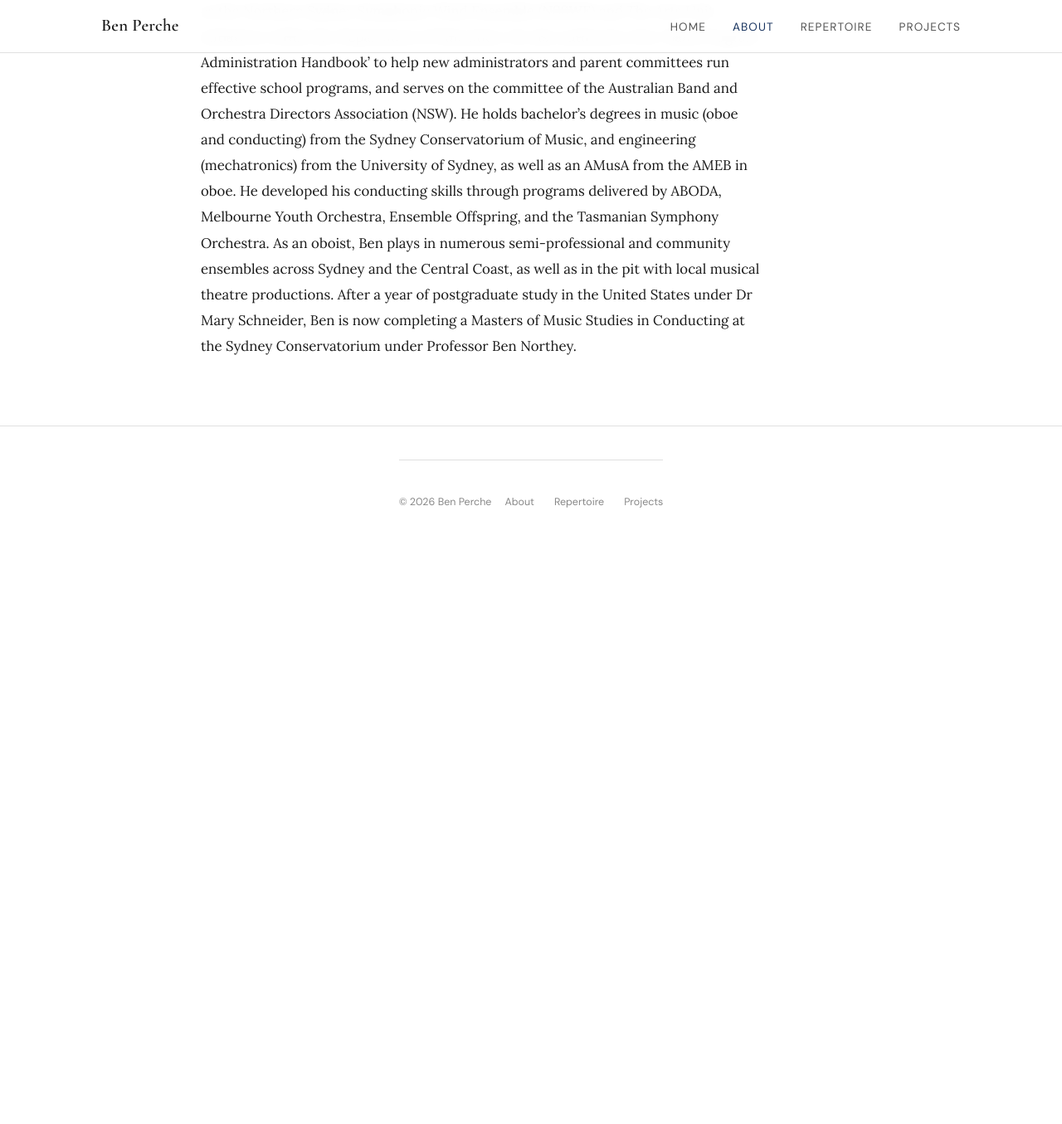
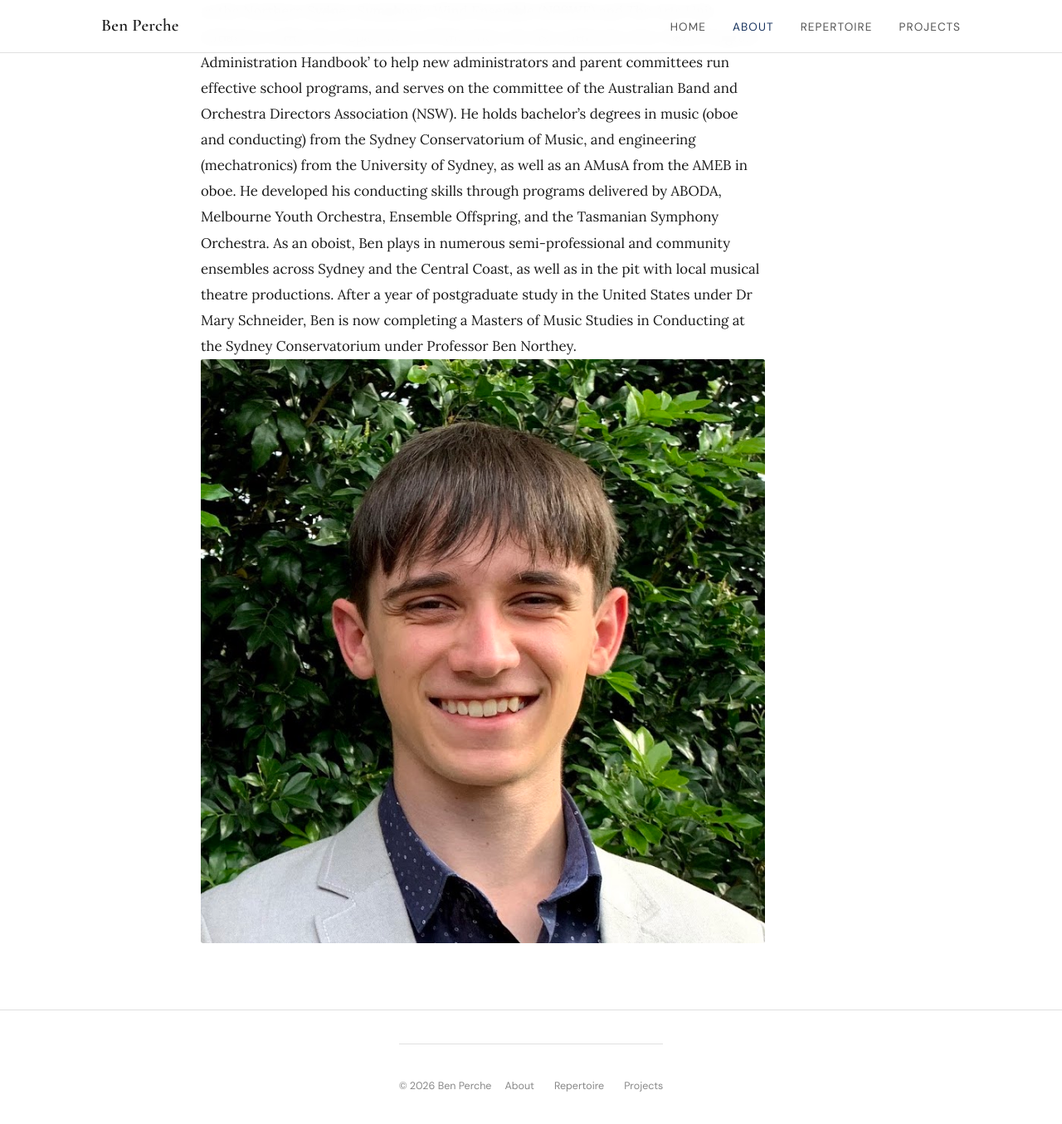
Before and after one commit to benperche/about, a Jekyll site: the page built from about.md, in a window 1280 px wide and 1400 px high, scrolled down 759 px. Shown: the top 1355 px of the window at 83% size. Built offline with Jekyll 4.4.1, drawn with Linux system fonts in a browser that asks for light colours; before the commit the page ends 1456 px from its top, so only the background shows below that.

Commit message:
Add image to bio page

```diff
--- a/about.md
+++ b/about.md
@@ -13,7 +13,6 @@ title: About
 <section>
   <div class="container">
     <div class="bio__body">
-      <p>
        Ben is a new generation conductor passionate about new music and music education.
 
        Ben has directed and organised ambitious performances, including György Ligeti’s *Kammerkonzert für 13 Instrumentalisten* at the Sydney Conservatorium, Steve Reich’s *Drumming* with students from Eastern Michigan University in Ypsilanti (Michigan) in 2025, and musicals such as Legally Blonde with Pennant Hills High School. As part of his work with NSSWE, Ben spearheaded an international Wind Ensemble Gala concert featuring the esteemed Tokyo Takanawandai Wind Orchestra at The Concourse in Chatswood. Ben is the Music Director and Conductor of *Musique Courante*, a new project ensemble dedicated to performing underplayed works from the 20th and 21st centuries.
@@ -22,7 +21,7 @@ title: About
 
        He holds bachelor’s degrees in music (oboe and conducting) from the Sydney Conservatorium of Music, and engineering (mechatronics) from the University of Sydney, as well as an AMusA from the AMEB in oboe. He developed his conducting skills through programs delivered by ABODA, Melbourne Youth Orchestra, Ensemble Offspring, and the Tasmanian Symphony Orchestra. As an oboist, Ben plays in numerous semi-professional and community ensembles across Sydney and the Central Coast, as well as in the pit with local musical theatre productions. After a year of postgraduate study in the United States under Dr Mary Schneider, Ben is now completing a Masters of Music Studies in Conducting at the Sydney Conservatorium under Professor Ben Northey.
 
-      </p>
+      <img src="{{ '/assets/images/BenHeadshot.jpg' | relative_url }}" alt="Ben Perche" class="about__headshot">
       <!-- <p>
         Placeholder: [Training, formative experiences, ensembles you've worked with, etc.]
       </p>
--- a/assets/css/main.scss
+++ b/assets/css/main.scss
@@ -549,6 +549,31 @@ section + section { border-top: 1px solid var(--rule); }
   }
 }
 
+/* ─── About page ─────────────────────────────────────────────────────────────── */
+.about__inner {
+  display: grid;
+  grid-template-columns: 1fr 280px;
+  gap: 4rem;
+  align-items: start;
+}
+
+.about__headshot {
+  width: 100%;
+  border-radius: var(--radius);
+  position: sticky;
+  top: calc(var(--nav-h) + 2rem);
+}
+
+@media (max-width: 700px) {
+  .about__inner {
+    grid-template-columns: 1fr;
+  }
+  .about__headshot {
+    width: 200px;
+    position: static;
+  }
+}
+
 /* ─── Utility ─────────────────────────────────────────────────────────────────── */
 .text-muted { color: var(--muted); }
 .mt-1 { margin-top: 0.5rem; }
```
Also changed, not shown: assets/images/BenHeadshot.jpg (added).
